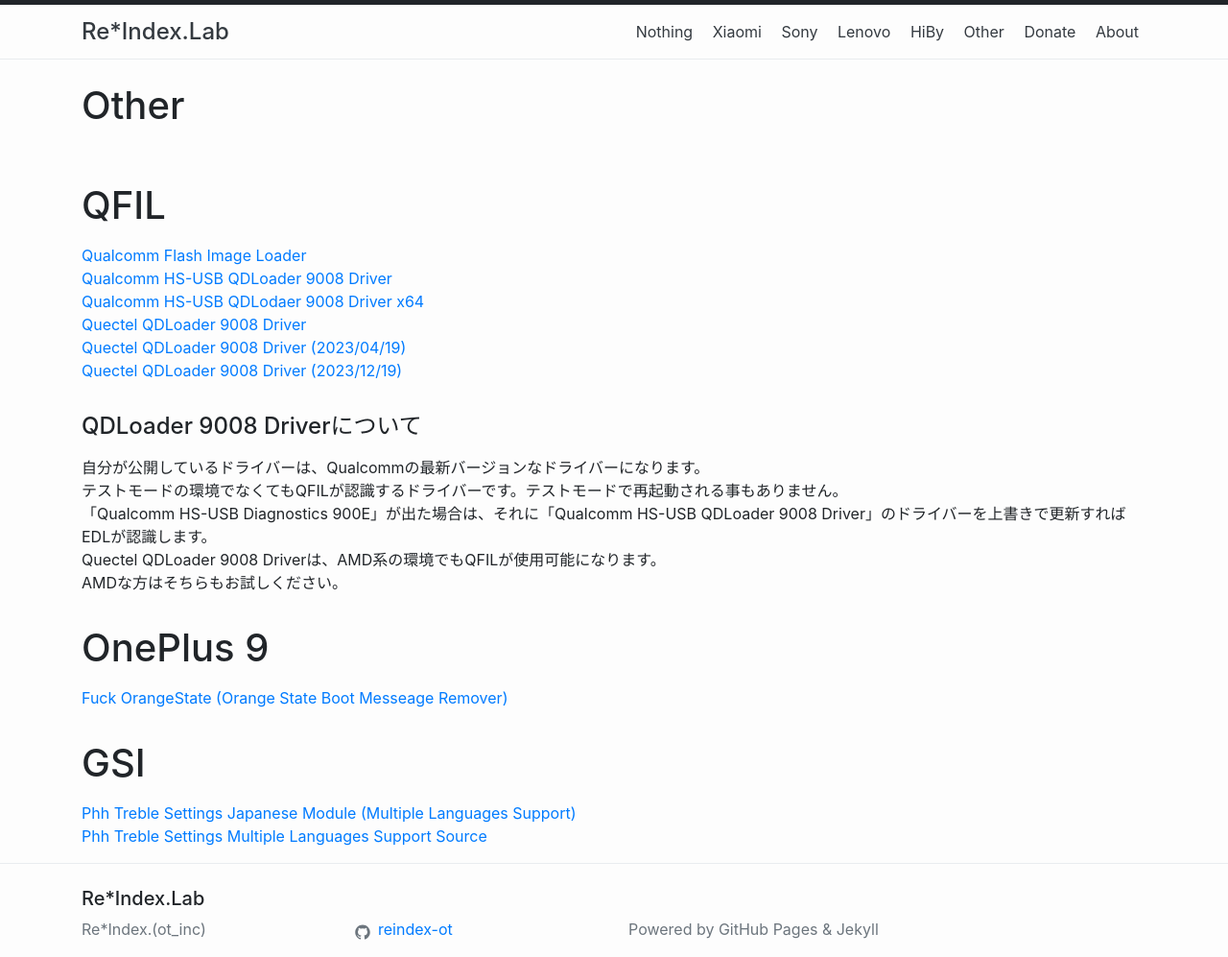
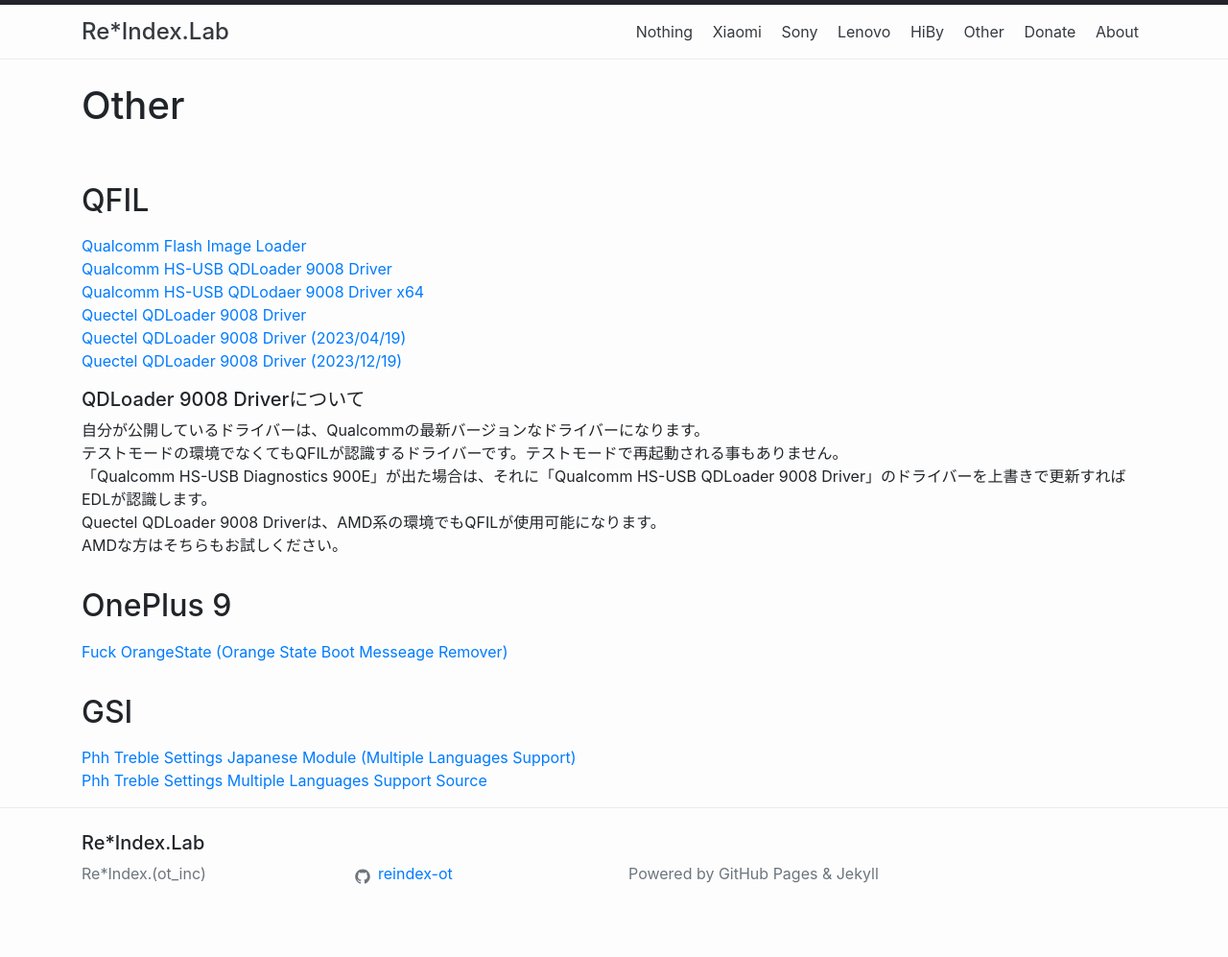
Before and after one commit to reindex-ot/reindex-ot.github.io, a Jekyll site: the page built from other.md, in a window 1280 px wide. Shown: the whole page at 96% size. Built offline with Jekyll 4.4.1, drawn with Linux system fonts in a browser that asks for light colours; after the commit the page ends 940 px from its top, so only the background shows below that.

```diff
--- a/other.md
+++ b/other.md
@@ -4,7 +4,7 @@ title: Other
 permalink: /other/
 ---
 
-# QFIL
+## QFIL
 [Qualcomm Flash Image Loader](https://mega.nz/file/ypBG1ZzI#bw8D7p_48WpN7agvxwVH94XkzpGNXnWMk2zH6kupOS8)<br>
 [Qualcomm HS-USB QDLoader 9008 Driver](https://mega.nz/file/O4ZVSA6a#uK7003-5sLr0ISy37pNzoNwwBGDFqRW8HFMAUppVIyE)<br>
 [Qualcomm HS-USB QDLodaer 9008 Driver x64](https://github.com/reindex-ot/reindex-ot.github.io/raw/main/edl_driver/Qualcomm_HS-USB_Drivers_x64_v2.1.2.2.zip)<br>
@@ -12,16 +12,16 @@ permalink: /other/
 [Quectel QDLoader 9008 Driver (2023/04/19)](https://github.com/reindex-ot/reindex-ot.github.io/raw/main/edl_driver/QDLoader%209008_Driver_2023_4.zip)<br>
 [Quectel QDLoader 9008 Driver (2023/12/19)](https://github.com/reindex-ot/reindex-ot.github.io/raw/main/edl_driver/QDLoader%209008_Driver_2023_12.zip)<br>
 
-#### QDLoader 9008 Driverについて
+##### QDLoader 9008 Driverについて
 自分が公開しているドライバーは、Qualcommの最新バージョンなドライバーになります。<br>
 テストモードの環境でなくてもQFILが認識するドライバーです。テストモードで再起動される事もありません。<br>
 「Qualcomm HS-USB Diagnostics 900E」が出た場合は、それに「Qualcomm HS-USB QDLoader 9008 Driver」のドライバーを上書きで更新すればEDLが認識します。<br>
 Quectel QDLoader 9008 Driverは、AMD系の環境でもQFILが使用可能になります。<br>
 AMDな方はそちらもお試しください。<br>
 
-# OnePlus 9
+## OnePlus 9
 [Fuck OrangeState (Orange State Boot Messeage Remover)](https://drive.google.com/file/d/1MUlZYzqKGtAV4iqjjWHT4MMQe906LvmV/view?usp=sharing)<br>
 
-# GSI
+## GSI
 [Phh Treble Settings Japanese Module (Multiple Languages Support)](https://github.com/reindex-ot/TrebleApp_Japanese)<br>
 [Phh Treble Settings Multiple Languages Support Source](https://github.com/exthmui-10-treble/treble_app)
```
